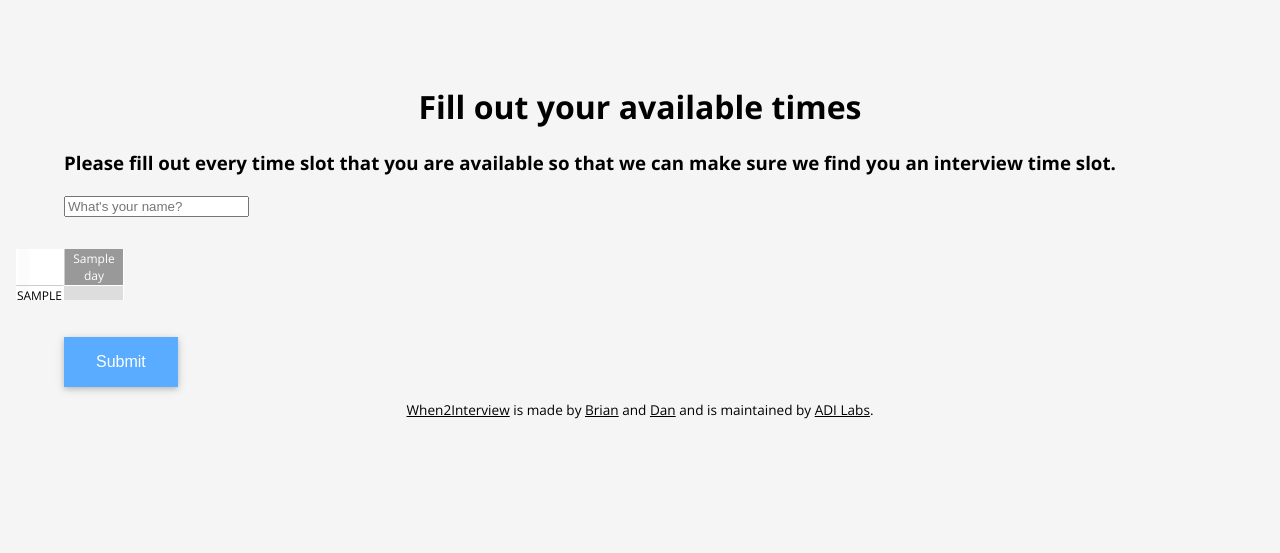
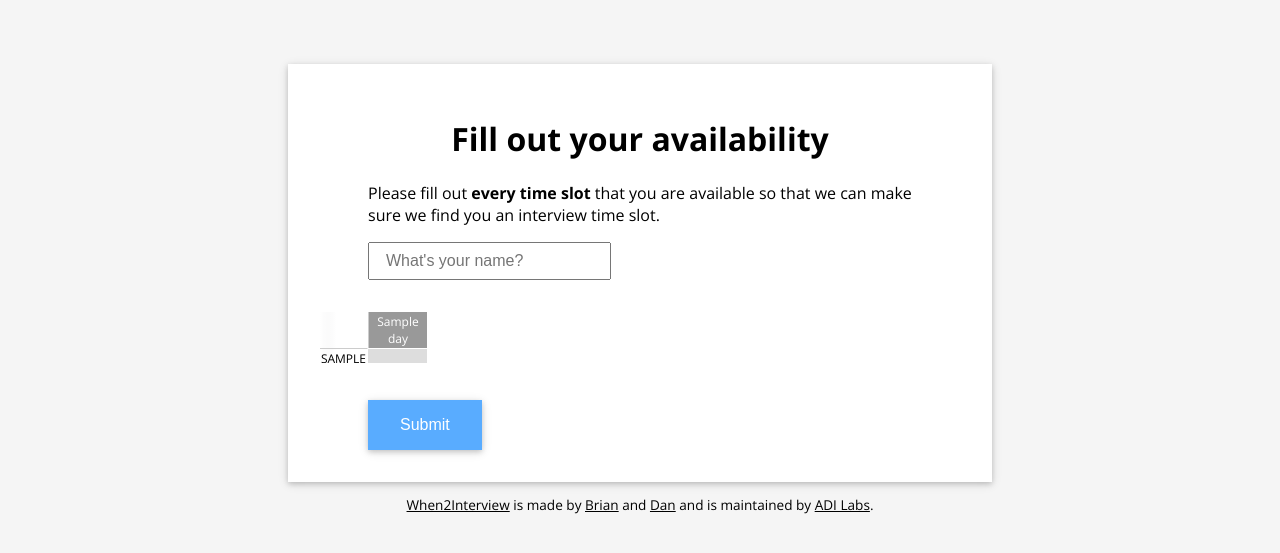
Before and after one commit to thebrianzeng/interview_scheduler, a Flask app: template app/templates/interviewer_form.html in a window 1280 px wide. Shown: the top 553 px of the page. Run offline with Flask 2, Linux system fonts and the light colour scheme; the template is opened without the code that fills it: most values are stand-ins (such as "Sample title", 1, 10 or a date in 2020); parts of the project's set-up code (start-up, migrations or seed data) failed here and were passed over; some libraries are stand-ins or nearby versions.

Commit message:
update interviewee form

```diff
--- a/app/routes/recruiting_cycles/__init__.py
+++ b/app/routes/recruiting_cycles/__init__.py
@@ -62,7 +62,7 @@ def get_interviewee_form(rc_id):
 def get_interviewer_form(rc_id):
     if request.method == 'GET':
         days = ['12/5', '12/6', '12/7', '12/8', '12/9', '12/10']
-        time_slots = get_time_slots(9, 23)
+        time_slots = get_time_slots(9, 24)
         return render_template('interviewer_form.html',
                                 rc_id=rc_id, days=days, time_slots=time_slots)
     else: # POST
--- a/app/templates/interviewer_form.html
+++ b/app/templates/interviewer_form.html
@@ -1,18 +1,17 @@
 {% extends 'base.html' %}
 
 {% block content %}
-
-<h1>Fill out your available times</h1>
-<h3>Please fill out every time slot that you are available so
-    that we can make sure we find you an interview time slot.</h3>
-
-<form>
-    <input id="name" name="name" placeholder="What's your name?"/>
-</form>
-
-{% include 'timeslots.html' %}
-
-<button id="submit-availabilities-button">Submit</button>
-
-<script>setupSubmit('/{{ rc_id }}/interviewer_form');</script>
+<div class="content">
+    <div class="text-content">
+        <h1>Fill out your availability</h1>
+        <p>Please fill out <strong>every time slot</strong> that you are available so
+        that we can make sure we find you an interview time slot.</p>
+        <form>
+            <input type="text" type="text" id="name" name="name" placeholder="What's your name?"/>
+        </form>
+        {% include 'timeslots.html' %}
+        <button id="submit-availabilities-button">Submit</button>
+        <script>setupSubmit('/{{ rc_id }}/interviewer_form');</script>
+    </div>
+</div>
 {% endblock %}
```
